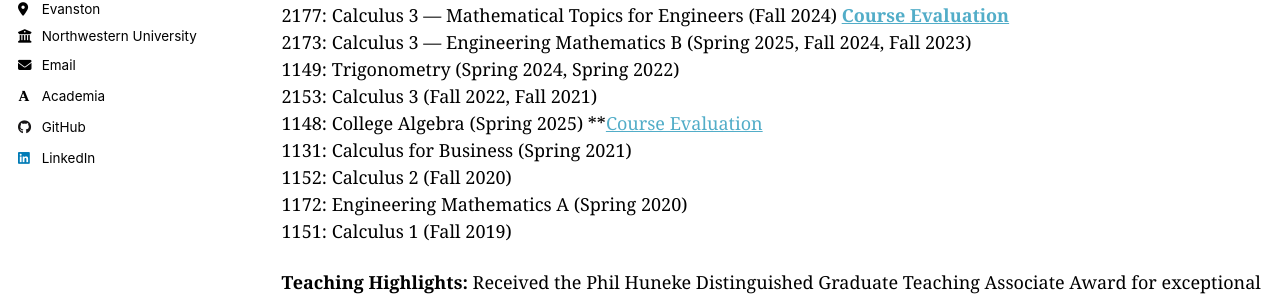
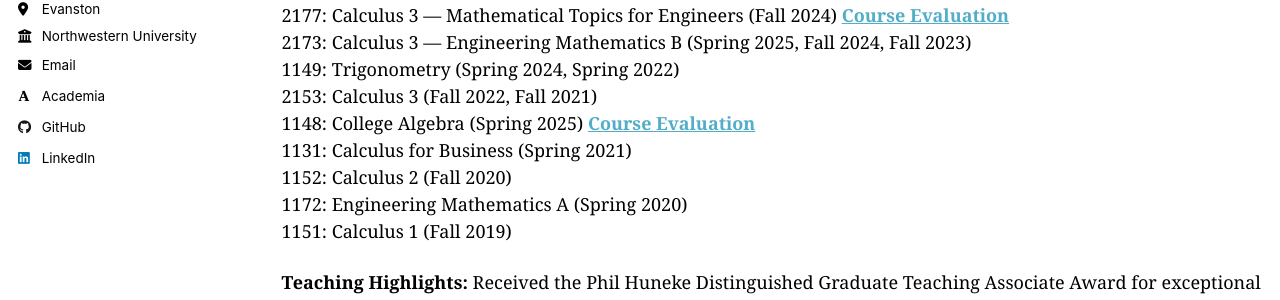
Before and after one commit to Shreeyabehera/shreeyabehera.github.io, a Jekyll site: the page built from _teaching/2014-spring-teaching-1.md, in a window 1280 px wide and 1198 px high. Shown: the part 462-762 px from the top of the window. Built offline with Jekyll 4.4.1, drawn with Linux system fonts in a browser that asks for light colours; some web fonts are replaced; a script that is not in the unit is left out.

```diff
--- a/_teaching/2014-spring-teaching-1.md
+++ b/_teaching/2014-spring-teaching-1.md
@@ -18,7 +18,7 @@ STAT 201: Introduction to Programming for Data Science
 2173: Calculus 3 — Engineering Mathematics B (Spring 2025, Fall 2024, Fall 2023) <br>
 1149: Trigonometry (Spring 2024, Spring 2022)  <br>
 2153: Calculus 3 (Fall 2022, Fall 2021) <br>
-1148: College Algebra (Spring 2025) **[Course Evaluation](https://drive.google.com/file/d/12kRsIZ5UPu82H8uZ3R6mb-OQqOwQ3D81/view?usp=sharing)<br>
+1148: College Algebra (Spring 2025) **[Course Evaluation](https://drive.google.com/file/d/12kRsIZ5UPu82H8uZ3R6mb-OQqOwQ3D81/view?usp=sharing)**<br>
 1131: Calculus for Business (Spring 2021) <br>
 1152: Calculus 2 (Fall 2020)  <br>
 1172: Engineering Mathematics A (Spring 2020) <br>
```
